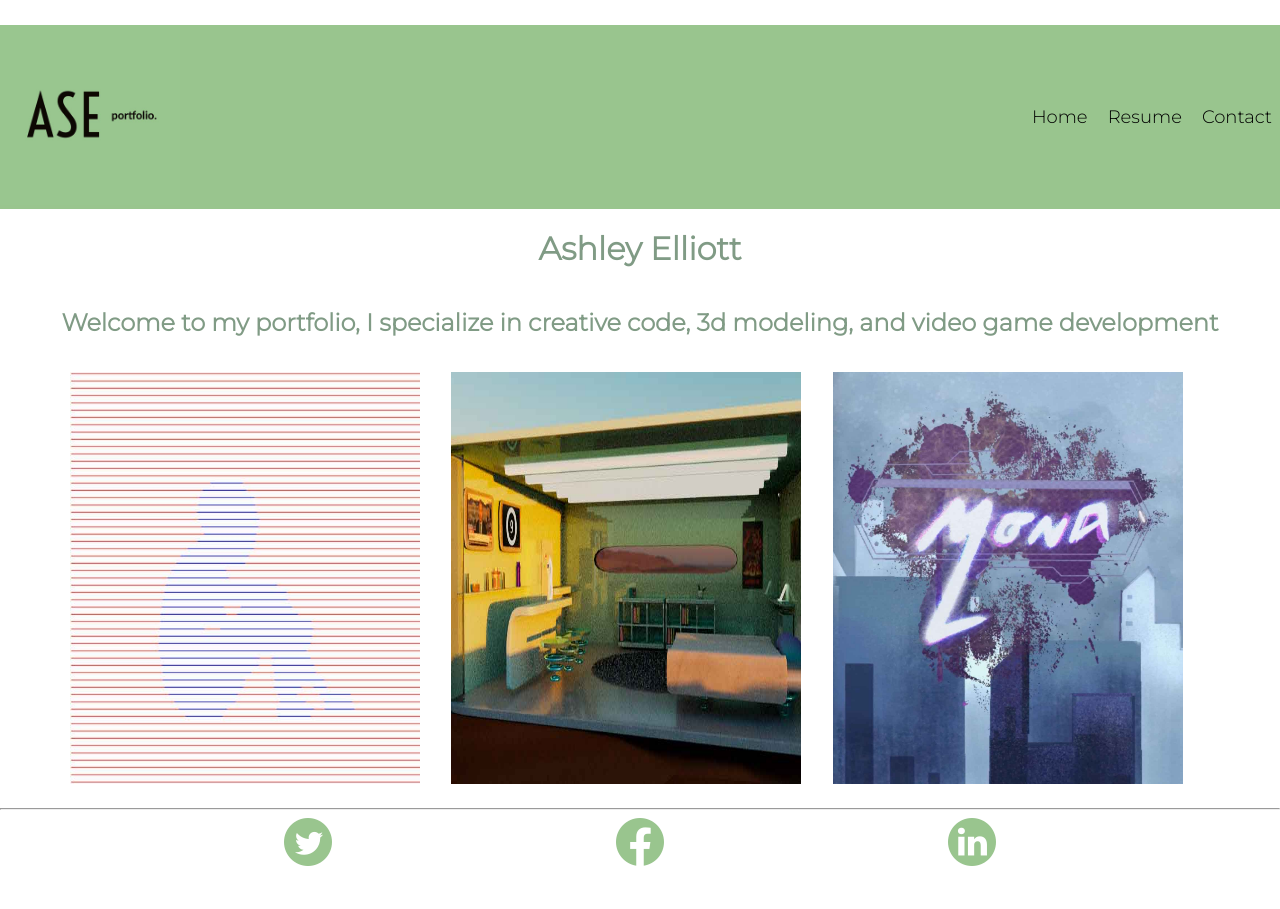
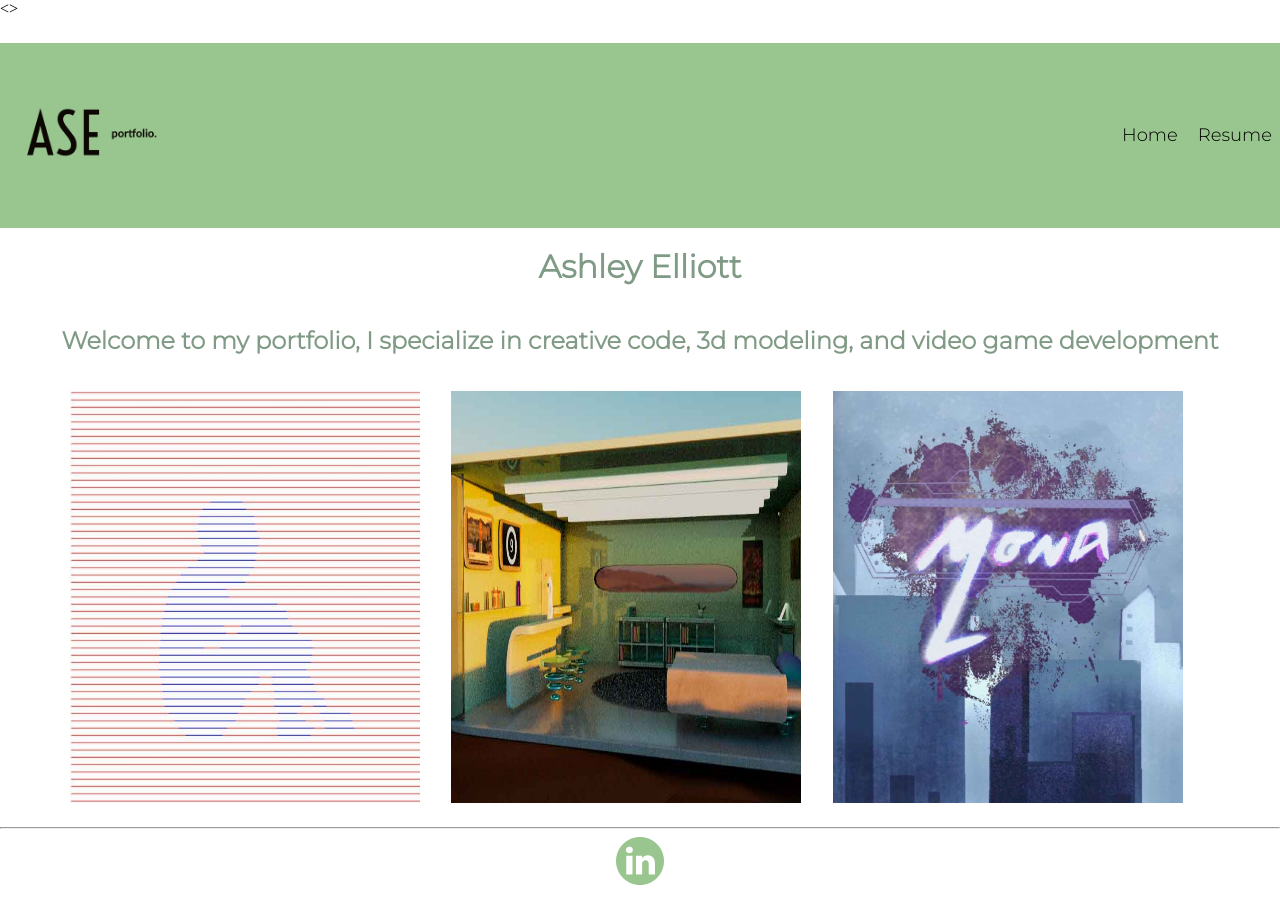
Before and after one commit to ashelli0526/Portfolio, a website built with Parcel: page portfolio.html in a window 1280 px wide. Built offline with nearby package versions, Linux system fonts and the light colour scheme.

Commit message:
added working linked in link and removed fake contact page

```diff
--- a/portfolio.html
+++ b/portfolio.html
@@ -19,7 +19,7 @@
       <link rel="stylesheet" href="css/main.css">
       <meta name="theme-color" content="#fafafa">
    </head>
-   <body>
+   <>
       <div class="g-container">
          <div class="header-container">
             <header class="header">
@@ -30,7 +30,6 @@
                   <nav>
                      <a class="header-link" href="index.html" style="text-decoration:none">Home</a>
                      <a class="header-link" href="resume.html" style="text-decoration:none">Resume</a>
-                     <a class="header-link" href="contact.html" style="text-decoration:none">Contact</a>
                   </nav>
                </div>
             </header>
@@ -61,20 +60,11 @@
          </main>
       </div>
       <hr>
-   </body>
    <footer>
-      <a href="https://twitter.com/home">
-      <img class="icon-png" src="img/twitter.png" alt="twitter icon" target="_blank">
-      <span class="icon">Twitter</span>
-      </a>
-      <a href="https://www.facebook.com/">
-      <img class="icon-png" src="img/facebook.png" alt="facebook icon" target="_blank">
-      <span class="icon">Facebook</span>
-      </a>
-      <a href="https://www.linkedin.com/">
+      <a href="https://www.linkedin.com/in/ash-elliott/">
       <img class="icon-png" src="img/linkedin.png" alt="linked in icon" target="_blank">
       <span class="icon">Linkedin</span>
       </a>
    </footer>
-
+</body>
 </html>
```
Also changed, not shown: 3d.html (+3 -10 lines), creative.html (+1 -10 lines), games.html (+1 -12 lines), index.html (+3 -10 lines), resume.html (+1 -10 lines), thank-you.html (+1 -9 lines).
